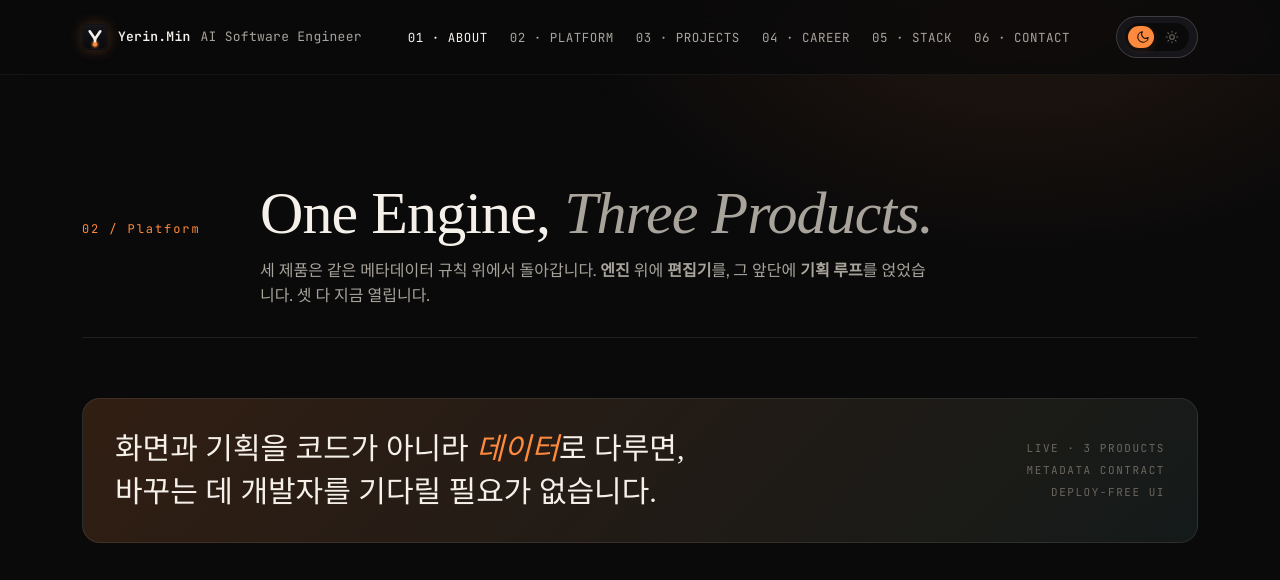
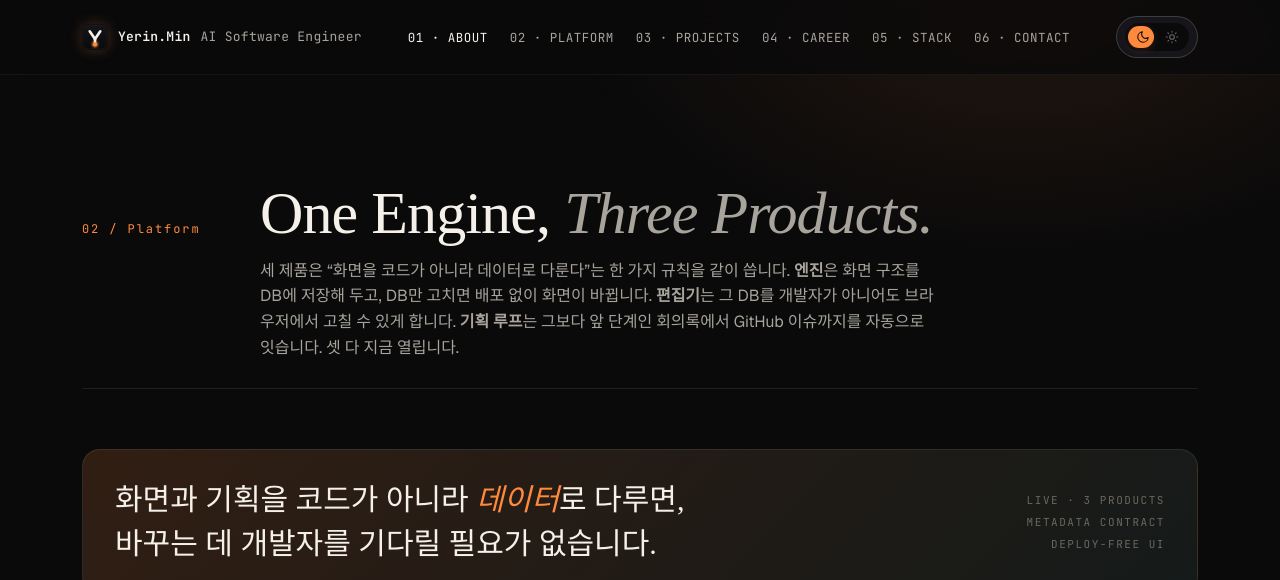
Before and after one commit to feed-mina/feed-mina.github.io, a Jekyll site: the page index.html, which Jekyll copies as it is, in a window 1280 px wide and 900 px high, scrolled down 2158 px, cut to the strip 0-580 px from the top of the window. Built offline with Jekyll 4.4.1, drawn with Linux system fonts in a browser that asks for light colours; some web fonts are replaced.

Commit message:
Platform 소개를 처음 보는 사람 기준으로 풀어 쓰고, Contact 이메일 링크를 mailto로 교체
- Platform: 엔진·편집기·기획 루프가 각각 무엇을 하는지 한 문장씩
- Contact: GitHub Pages에서 동작하지 않는 Cloudflare 이메일 보호 링크를 mailto로

Co-Authored-By: Claude Fable 5.1 <noreply@anthropic.com>
Claude-Session: https://claude.ai/code/session_01Peuonfpn7yZRj8SQoAQvrL

```diff
--- a/index.html
+++ b/index.html
@@ -1104,7 +1104,7 @@
       <div class="num">02 / Platform</div>
       <div>
         <h2>One Engine, <span class="it">Three Products.</span></h2>
-        <p class="blurb">세 제품은 같은 메타데이터 규칙 위에서 돌아갑니다. <strong>엔진</strong> 위에 <strong>편집기</strong>를, 그 앞단에 <strong>기획 루프</strong>를 얹었습니다. 셋 다 지금 열립니다.</p>
+        <p class="blurb">세 제품은 “화면을 코드가 아니라 데이터로 다룬다”는 한 가지 규칙을 같이 씁니다. <strong>엔진</strong>은 화면 구조를 DB에 저장해 두고, DB만 고치면 배포 없이 화면이 바뀝니다. <strong>편집기</strong>는 그 DB를 개발자가 아니어도 브라우저에서 고칠 수 있게 합니다. <strong>기획 루프</strong>는 그보다 앞 단계인 회의록에서 GitHub 이슈까지를 자동으로 잇습니다. 셋 다 지금 열립니다.</p>
       </div>
     </div>
 
@@ -1367,7 +1367,7 @@
     <div class="label">— Let's build something —</div>
     <h2>
       "Talk is cheap.<br/>
-      <span class="it">Show me</span> the <a href="/cdn-cgi/l/email-protection#ed898f89819e99819980d4d9ad8a808c8481c38e8280">architecture.</a>"
+      <span class="it">Show me</span> the <a href="mailto:myelin24@naver.com">architecture.</a>"
     </h2>
     <p class="sub">화면부터 서버까지 한 사람이 끝까지 맡는 풀스택 개발, 사람 대신 판단하고 일을 이어가는 에이전트 설계, 매일 반복되는 운영 일을 자동으로 돌리는 방법. 이런 이야기라면 언제든 메일 주세요.</p>
 
```
